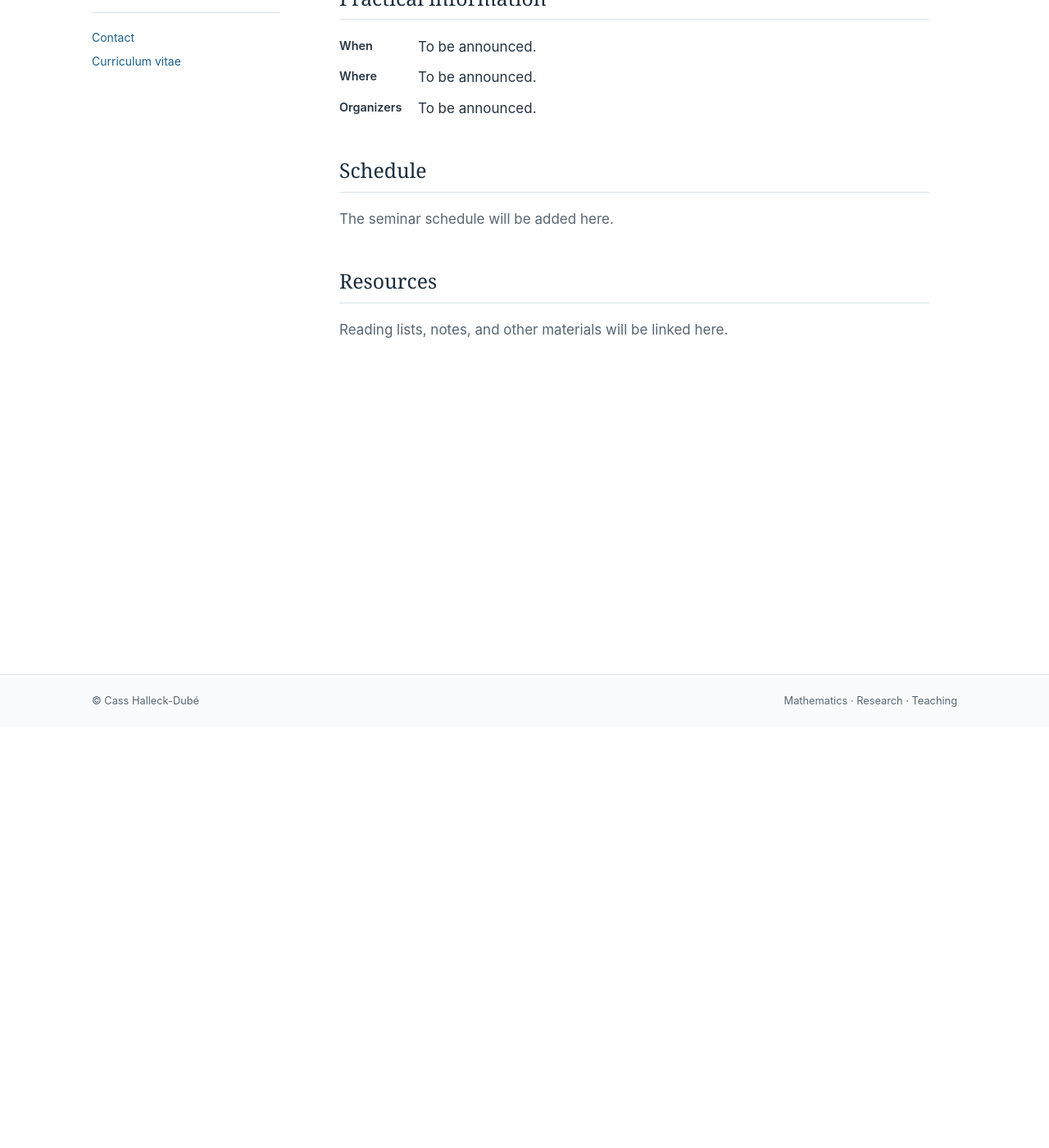
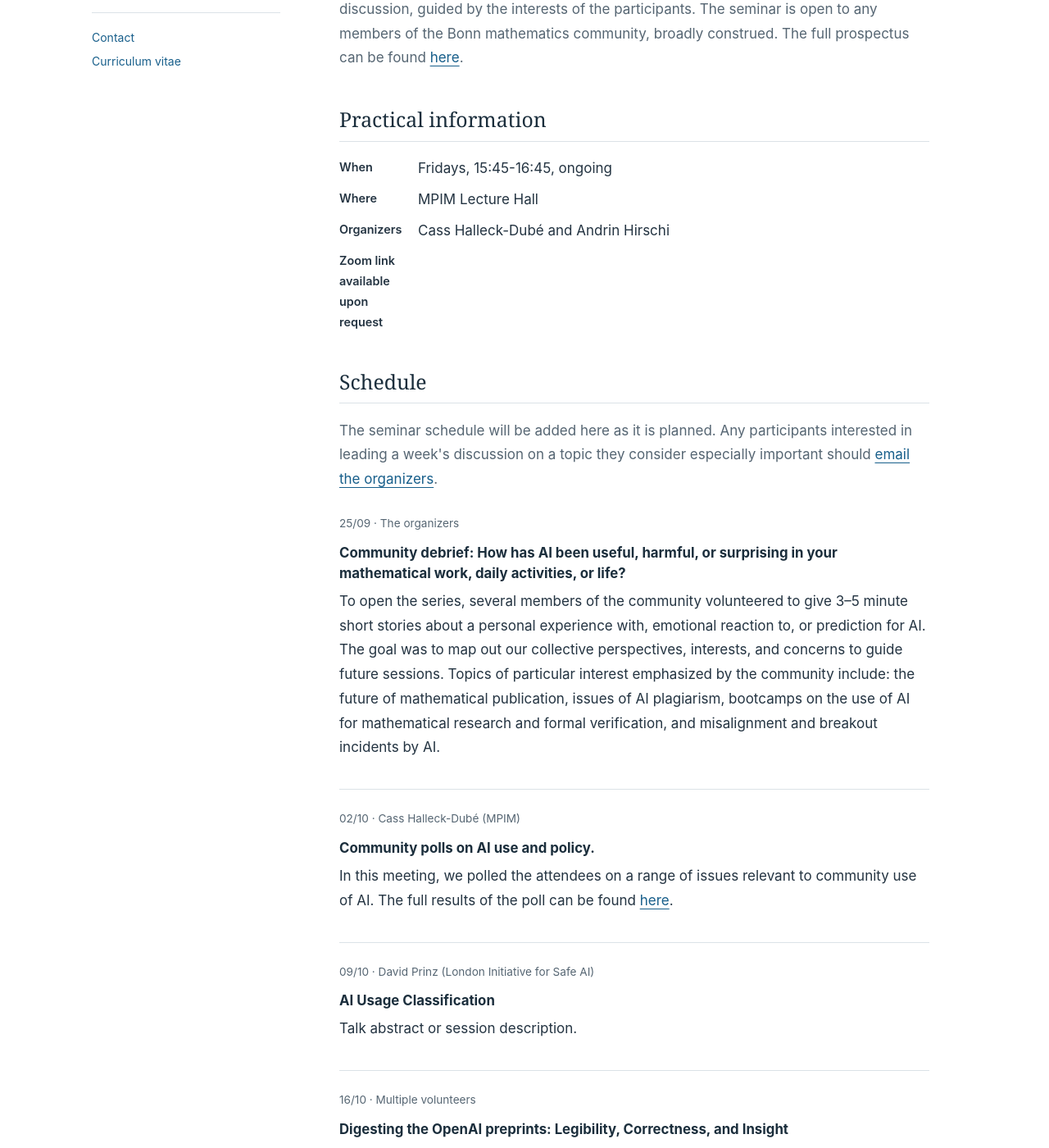
Before and after one commit to challeckdube/challeckdube.github.io, a Jekyll site: the page built from mathematics-and-ai-seminar.html, in a window 1280 px wide and 1400 px high, scrolled down 498 px. Shown: the whole window at 82% size. Built offline with Jekyll 4.4.1, drawn with Linux system fonts in a browser that asks for light colours; some of the changed text lies outside the part shown.

Commit message:
Added AI Seminar information

```diff
--- a/mathematics-and-ai-seminar.html
+++ b/mathematics-and-ai-seminar.html
@@ -6,27 +6,28 @@ layout: default
      The shared layout supplies the header, navigation, profile, and footer. -->
 <p class="eyebrow">Seminar</p>
 <h1>Mathematics and AI Seminar</h1>
-<p class="lead">Seminar information and schedule will be announced here.</p>
+<p class="lead">Seminar information is maintained at this page.</p>
 
 <section id="about">
   <h2>About the seminar</h2>
   <!-- Replace this paragraph with the seminar's aims, topics, and audience. -->
-  <p class="placeholder">A description of the seminar will be added soon.</p>
+  <p class="placeholder">In response to the rapid advancement of AI capabilities in research mathematics, I am co-organizing a seminar at the MPIM to discuss community norms, institutional policy, and ethical considerations surrounding AI use. Each week focuses on a different topic for discussion, guided by the interests of the participants. The seminar is open to any members of the Bonn mathematics community, broadly construed. The full prospectus can be found <a href="files/ai-seminar/program.pdf">here</a>.</p>
 </section>
 
 <section id="details">
   <h2>Practical information</h2>
   <!-- Replace the placeholders with meeting details. Add rows as needed. -->
   <dl class="contact">
-    <dt>When</dt><dd>To be announced.</dd>
-    <dt>Where</dt><dd>To be announced.</dd>
-    <dt>Organizers</dt><dd>To be announced.</dd>
+    <dt>When</dt><dd>Fridays, 15:45-16:45, ongoing</dd>
+    <dt>Where</dt><dd>MPIM Lecture Hall</dd>
+    <dt>Organizers</dt><dd>Cass Halleck-Dubé and Andrin Hirschi</dd>
+    <dt>Zoom link available upon request</dt>
   </dl>
 </section>
 
 <section id="schedule">
   <h2>Schedule</h2>
-  <p class="placeholder">The seminar schedule will be added here.</p>
+  <p class="placeholder">The seminar schedule will be added here as it is planned. Any participants interested in leading a week's discussion on a topic they consider especially important should <a href="mailto:halleckdube@mpim-bonn.mpg.de">email the organizers</a>.</p>
   <!-- Remove the comment around this example and duplicate the article
        for each session. Replace the date, speaker, title, and abstract.
   <article class="entry">
@@ -35,6 +36,54 @@ layout: default
     <p>Talk abstract or session description.</p>
   </article>
   -->
+    <article class="entry">
+    <p class="entry-meta">25/09 · The organizers</p>
+    <h3>Community debrief: How has AI been useful, harmful, or surprising in your mathematical work, daily activities, or life?</h3>
+    <p>To open the series, several members of the community volunteered to give 3–5 minute short stories about a personal experience with, emotional reaction to, or prediction for AI. The goal was to map out our collective perspectives, interests, and concerns to guide future sessions. Topics of particular interest emphasized by the community include: the future of mathematical publication, issues of AI plagiarism, bootcamps on the use of AI for mathematical research and formal verification, and misalignment and breakout incidents by AI.</p>
+  </article>
+
+    <article class="entry">
+    <p class="entry-meta">02/10 · Cass Halleck-Dubé (MPIM)</p>
+    <h3>Community polls on AI use and policy.</h3>
+    <p>In this meeting, we polled the attendees on a range of issues relevant to community use of AI. The full results of the poll can be found <a href="files/ai-seminar/survey.xlsx">here</a>.</p>
+  </article>
+
+    <article class="entry">
+    <p class="entry-meta">09/10 · David Prinz (London Initiative for Safe AI)</p>
+    <h3>AI Usage Classification</h3>
+    <p>Talk abstract or session description.</p>
+  </article>
+
+    <article class="entry">
+    <p class="entry-meta">16/10 · Multiple volunteers</p>
+    <h3>Digesting the OpenAI preprints: Legibility, Correctness, and Insight</h3>
+    <p>Following the sudden release on October 6th of claimed proofs of nearly 400 mathematical results, we invite multiple volunteers to investigate one of the preprints in an area relevant to their research, and to present their findings with regard to the following questions.
+
+1) Is the result true? (to the best of their judgment)
+2) Is it written in a way consistent with community standards?
+3) Were existing papers and prior literature related to the problem appropriately cited?
+4) Is OpenAI's treatment of these results consistent with the guidelines of the <a href="https://agmai.org/">IAS advisory group</a> for the release of AI-generated mathematical results?
+
+After the volunteers present their experience and findings, we will proceed with a community discussion. We will target both 1) strategies to digest these papers and 2) recommendations for OpenAI or the advisory board on how to improve the process.</p>
+  </article>
+
+  <article class="entry">
+    <p class="entry-meta">23/10 · TBD</p>
+    <h3>(Tentative) Mathematical journals and career assessment for mathematicians</h3>
+    <p>TBD</p>
+  </article>
+
+    <article class="entry">
+        <p class="entry-meta">30/10 · TBD</p>
+        <h3>(Tentative) Bootcamp on AI use in personal research</h3>
+        <p>TBD</p>
+      </article>
+
+    <article class="entry">
+        <p class="entry-meta">6/11 · TBD</p>
+        <h3>(Tentative) Bootcamp on automated formal verification</h3>
+        <p>TBD</p>
+      </article>
 </section>
 
 <section id="resources">
@@ -45,4 +94,10 @@ layout: default
     <li><a href="{{ '/files/seminar-notes.pdf' | relative_url }}">Seminar notes</a></li>
   </ul>
   -->
+    <ul class="topics">
+    <li><a href="files/ai-seminar/program.pdf">Seminar Program</a></li>
+  </ul>
+    <ul class="topics">
+    <li><a href="files/ai-seminar/survey.xlsx">Community Poll</a></li>
+  </ul>
 </section>
```
Also changed, not shown: 2 other files.
